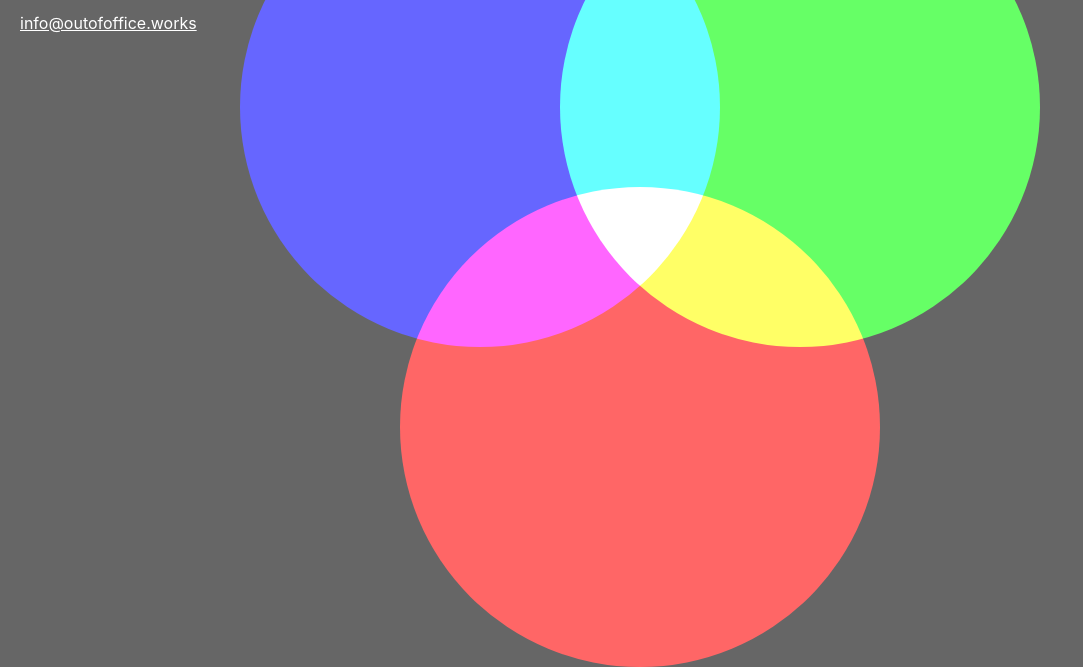
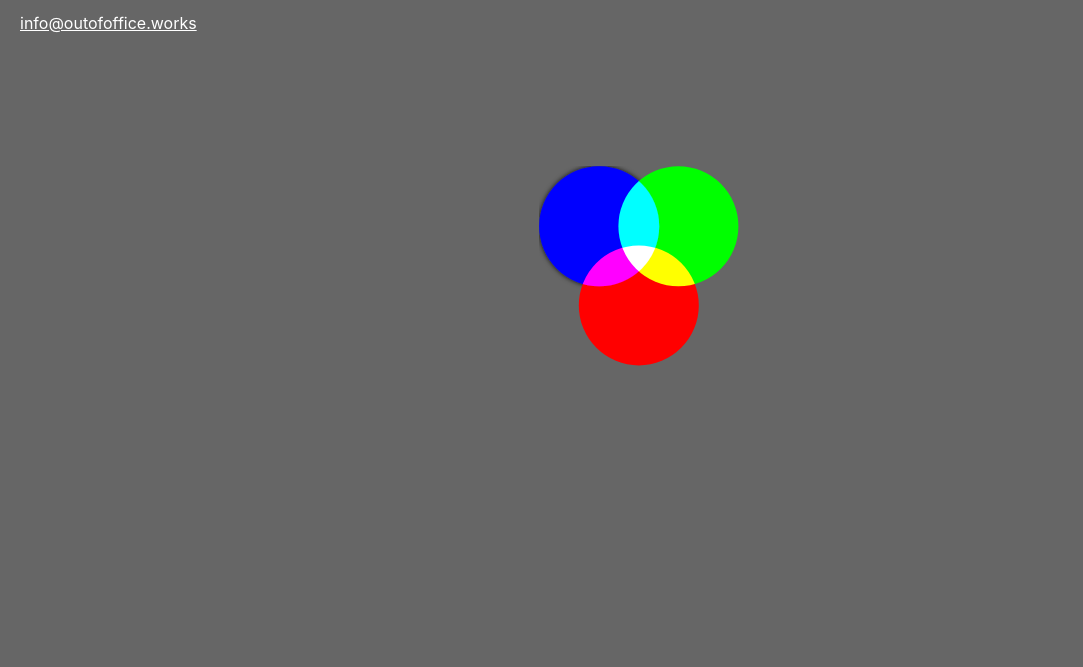
Before and after one commit to ooo-out-of-office/outofoffice.works, a website: page index.html in a window 1280 px wide. Shown: the part 133-800 px from the top of the page, without its empty margins (0-1083 px from the left). Drawn offline with Linux system fonts and the light colour scheme.

Commit message:
use SVG instead of HTML elements

```diff
--- a/index.html
+++ b/index.html
@@ -6,9 +6,10 @@
   <meta http-equiv="X-UA-Compatible" content="IE=edge">
   <title>Out of Office</title>
   <meta name="viewport" content="width=device-width, initial-scale=1">
-  <meta name="description" content="Out of Office is a Seattle based interactive and web development practice for design studios, arts organizations, and non-profits."/>
-  <link rel="shortcut icon" href="/favicon.ico" type="image/x-icon">
-  <link rel="icon" href="/favicon.ico" type="image/x-icon">
+  <meta name="description"
+    content="Out of Office is a Seattle based interactive and web development practice for design studios, arts organizations, and non-profits." />
+  <link rel="shortcut icon" href="/venn.svg" type="image/x-icon">
+  <link rel="icon" href="/venn.svg" type="image/x-icon">
   <link rel="stylesheet" type="text/css" media="screen" href="/main.css" />
 </head>
 
@@ -16,15 +17,12 @@
 
   <section class="description">
     <h1>Out of Office</h1>
-    <p>Out of Office is a Seattle based interactive and web development practice for design studios, arts organizations, and non-profits.</p>
+    <p>Out of Office is a Seattle based interactive and web development practice for design studios, arts organizations,
+      and non-profits.</p>
     <p><a href="mailto:info@outofoffice.works">info@outofoffice.works</a></p>
   </section>
 
-  <div class="grid">
-    <button class="circle circle--1"></button>
-    <button class="circle circle--2"></button>
-    <button class="circle circle--3"></button>
-  </div>
+  <img src="venn.svg" alt="Three colored overlapping circles: blue, green, red" class="image" />
 </body>
 
 </html>
--- a/main.css
+++ b/main.css
@@ -1,3 +1,7 @@
+:root {
+  --x: 33;
+}
+
 html {
   font-size: 16px;
   line-height: 1.3;
@@ -36,53 +40,21 @@ h1 {
   padding: 20px;
 }
 
-.grid {
-  display: grid;
-  grid-template-columns: repeat(5, minmax(10px, 24vw));
-  grid-template-rows: repeat(5, minmax(10px, 24vw));
+.image {
   width: 75vw;
   height: 75vw;
 }
 
 @media screen and (min-width: 768px) {
-  .grid {
+  .image {
     width: 500px;
     height: 500px;
   }
 }
 
 @media screen and (min-width: 1024px) {
-  .grid {
-    width: 800px;
-    height: 800px;
+  .image {
+    width: 90vh;
+    height: 90vh;
   }
 }
-
-.circle {
-  width: 100%;
-  height: 100%;
-  border: none;
-  border-radius: 100em;
-  mix-blend-mode: screen;
-  box-shadow: 0 0 30em rgba(0, 0, 0, 0.9);
-  transition: filter 200ms;
-  transform: translateZ(0);
-}
-
-.circle--1 {
-  grid-column: 1 / 4;
-  grid-row: 1 / 4;
-  background: rgba(0, 0, 255, 1);
-}
-
-.circle--2 {
-  grid-column: 3 / 6;
-  grid-row: 1 / 4;
-  background: rgba(0, 255, 0, 1);
-}
-
-.circle--3 {
-  grid-column: 2 / 5;
-  grid-row: 3 / 6;
-  background: rgba(255, 0, 0, 1);
-}
```
Also changed, not shown: venn.svg (added).
